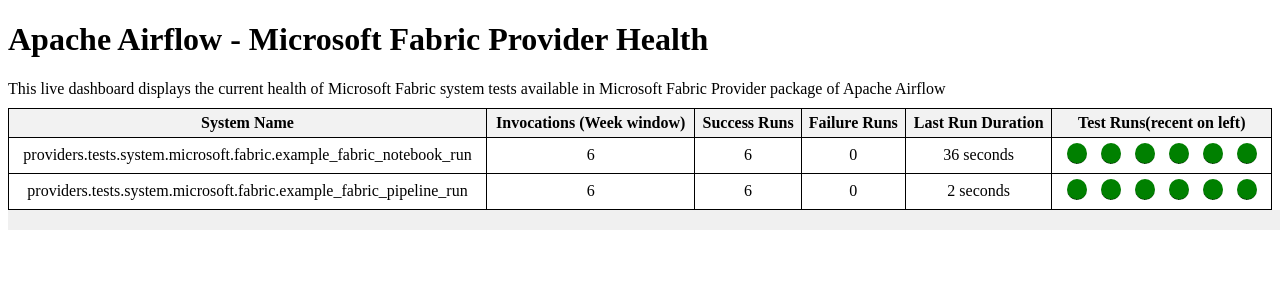
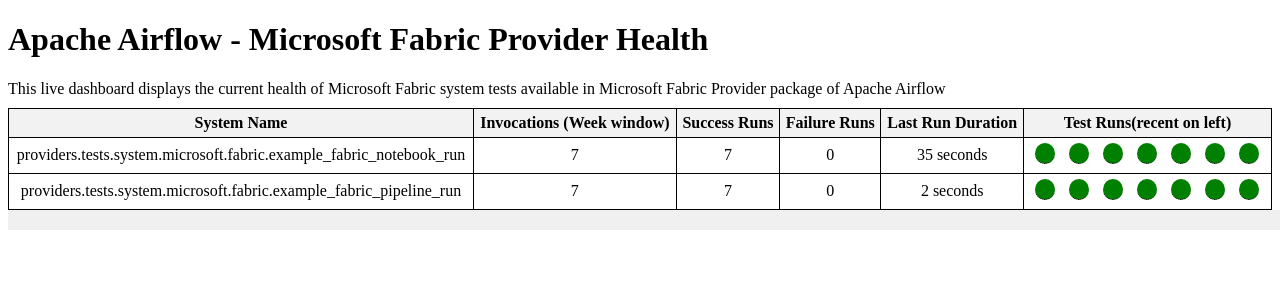
Before and after one commit to arsunda/fabric-airflow-system-dashboard, a Jekyll site: the page built from README.md, in a window 1280 px wide. Shown: the top 300 px of the page. Built offline with Jekyll 4.4.1, drawn with Linux system fonts in a browser that asks for light colours; our own code applies the rules of GitHub Pages for plain Markdown files.

Commit message:
Add test report to dashboard repo

```diff
--- a/_data/report.json
+++ b/_data/report.json
@@ -1 +1 @@
-[{"name": "providers.tests.system.microsoft.fabric.example_fabric_notebook_run", "last_runs": [{"timestamp": "2024-12-09T22:15:02.123111+00:00", "type": "success"}, {"timestamp": "2024-12-09T21:53:27.629862+00:00", "type": "success"}, {"timestamp": "2024-12-09T21:36:38.563191+00:00", "type": "success"}, {"timestamp": "2024-12-09T21:04:12.210258+00:00", "type": "success"}, {"timestamp": "2024-12-09T20:54:19.956064+00:00", "type": "success"}, {"timestamp": "2024-12-09T20:44:19.774400+00:00", "type": "success"}], "last_run_duration": "36.376", "InvocationCount": 6, "FailureCount": 0, "SuccessCount": 6}, {"name": "providers.tests.system.microsoft.fabric.example_fabric_pipeline_run", "last_runs": [{"timestamp": "2024-12-09T22:15:02.123111+00:00", "type": "success"}, {"timestamp": "2024-12-09T21:53:27.629862+00:00", "type": "success"}, {"timestamp": "2024-12-09T21:36:38.563191+00:00", "type": "success"}, {"timestamp": "2024-12-09T21:04:12.210258+00:00", "type": "success"}, {"timestamp": "2024-12-09T20:54:19.956064+00:00", "type": "success"}, {"timestamp": "2024-12-09T20:44:19.774400+00:00", "type": "success"}], "last_run_duration": "2.525", "InvocationCount": 6, "FailureCount": 0, "SuccessCount": 6}]
+[{"name": "providers.tests.system.microsoft.fabric.example_fabric_notebook_run", "last_runs": [{"timestamp": "2024-12-10T20:56:35.832661+00:00", "type": "success"}, {"timestamp": "2024-12-09T22:15:02.123111+00:00", "type": "success"}, {"timestamp": "2024-12-09T21:53:27.629862+00:00", "type": "success"}, {"timestamp": "2024-12-09T21:36:38.563191+00:00", "type": "success"}, {"timestamp": "2024-12-09T21:04:12.210258+00:00", "type": "success"}, {"timestamp": "2024-12-09T20:54:19.956064+00:00", "type": "success"}, {"timestamp": "2024-12-09T20:44:19.774400+00:00", "type": "success"}], "last_run_duration": "35.799", "InvocationCount": 7, "FailureCount": 0, "SuccessCount": 7}, {"name": "providers.tests.system.microsoft.fabric.example_fabric_pipeline_run", "last_runs": [{"timestamp": "2024-12-10T20:56:35.832661+00:00", "type": "success"}, {"timestamp": "2024-12-09T22:15:02.123111+00:00", "type": "success"}, {"timestamp": "2024-12-09T21:53:27.629862+00:00", "type": "success"}, {"timestamp": "2024-12-09T21:36:38.563191+00:00", "type": "success"}, {"timestamp": "2024-12-09T21:04:12.210258+00:00", "type": "success"}, {"timestamp": "2024-12-09T20:54:19.956064+00:00", "type": "success"}, {"timestamp": "2024-12-09T20:44:19.774400+00:00", "type": "success"}], "last_run_duration": "2.403", "InvocationCount": 7, "FailureCount": 0, "SuccessCount": 7}]
```
